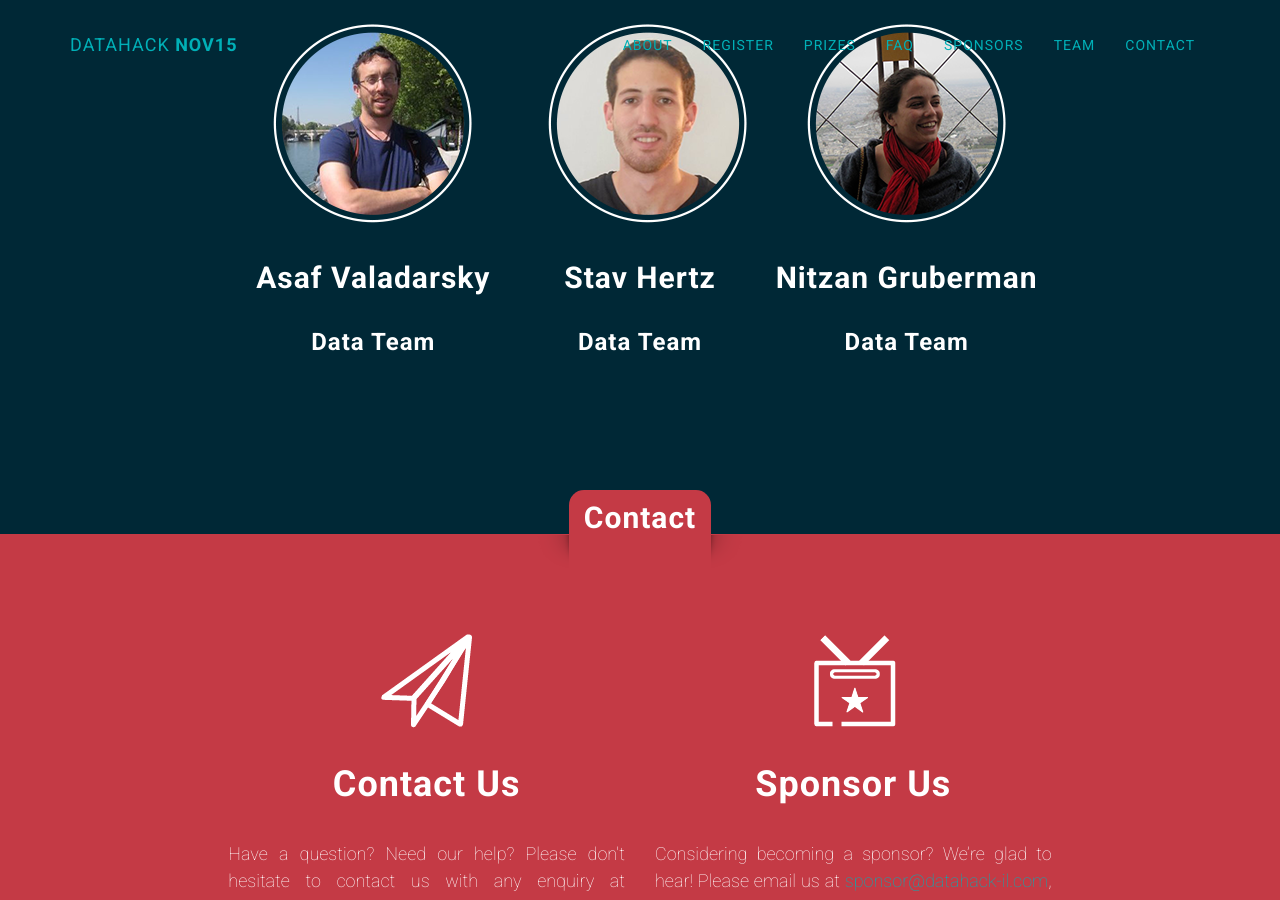
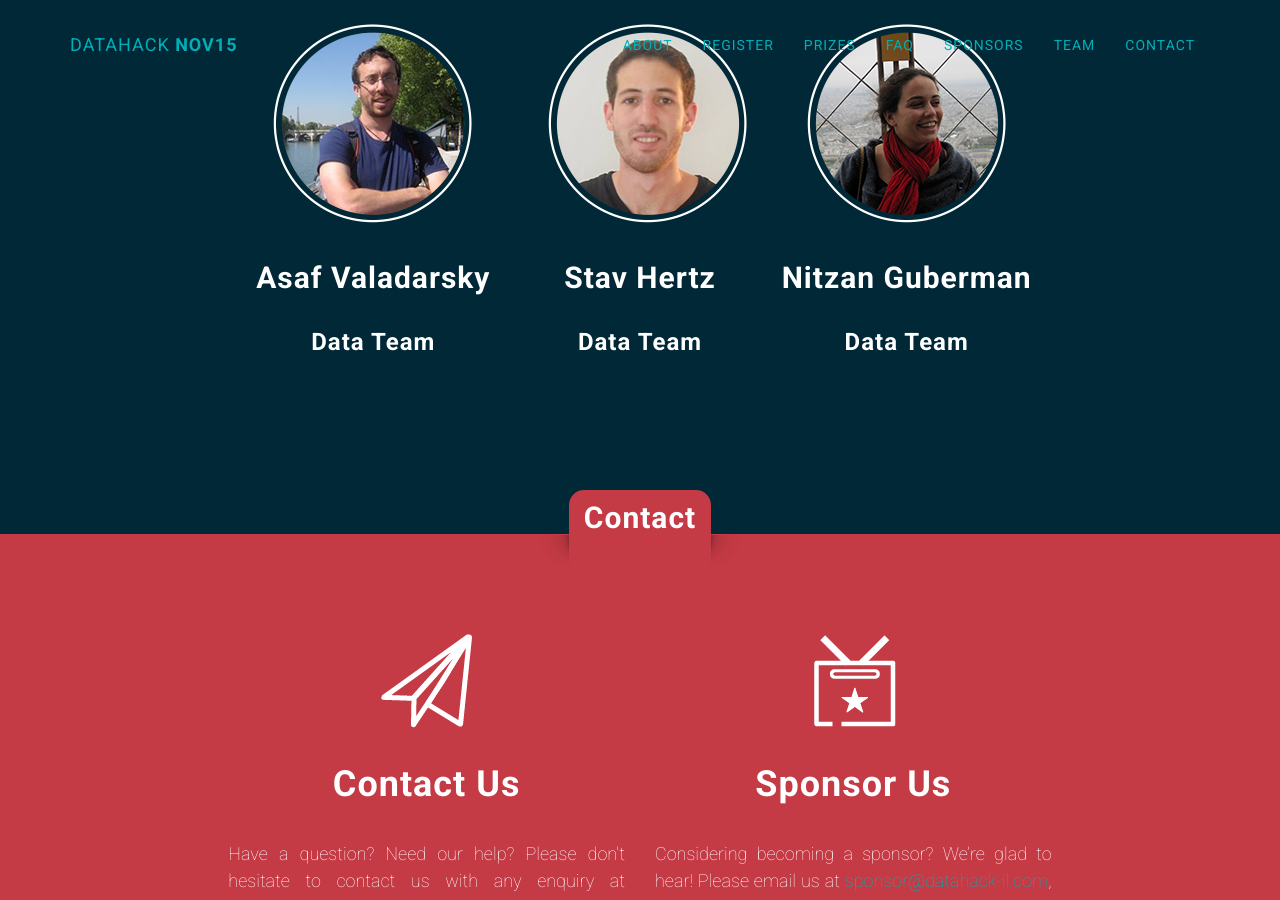
Before and after one commit to ido-staging/datahacksweb, a Jekyll site: the page built from index.html, in a window 1280 px wide and 900 px high, scrolled down 7447 px. Built offline with Jekyll 4.4.1, drawn with Linux system fonts in a browser that asks for light colours.

Commit message:
Nitzan Guberman last name fix

```diff
--- a/_includes/team.html
+++ b/_includes/team.html
@@ -71,7 +71,7 @@
         </div>
         <div class="col-md-3 text-light">
             <img class="img-reg" src="img/team/nitzan.png" alt="nitzan" style="display:block;margin:auto;margin-bottom:1cm;">
-            <h2 class="nitzan-name" align="center">Nitzan Gruberman</h2>
+            <h2 class="nitzan-name" align="center">Nitzan Guberman</h2>
             <h3 class="nitzan-title" align="center">Data Team</h3> <br><br><br>
         </div>
         <div class="col-md-2">  </div>
```
